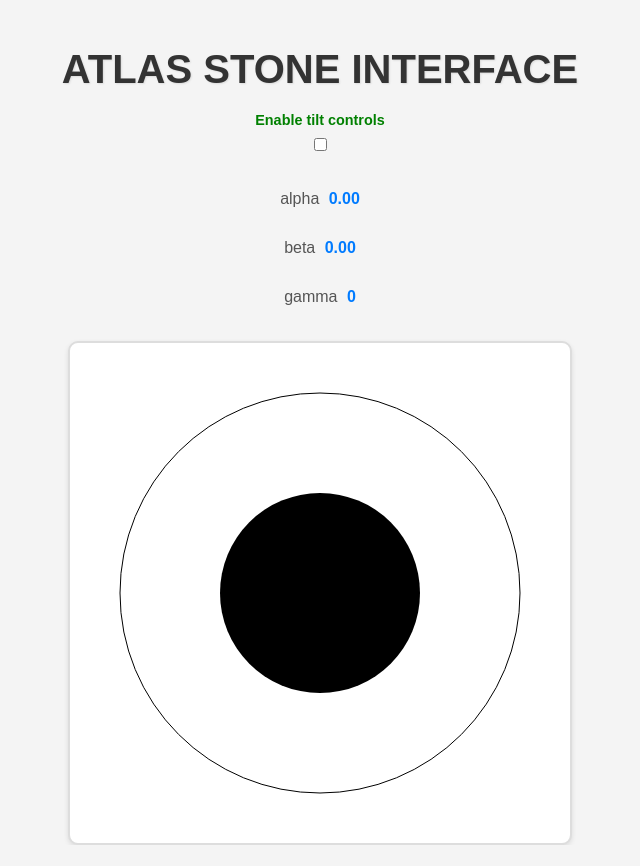
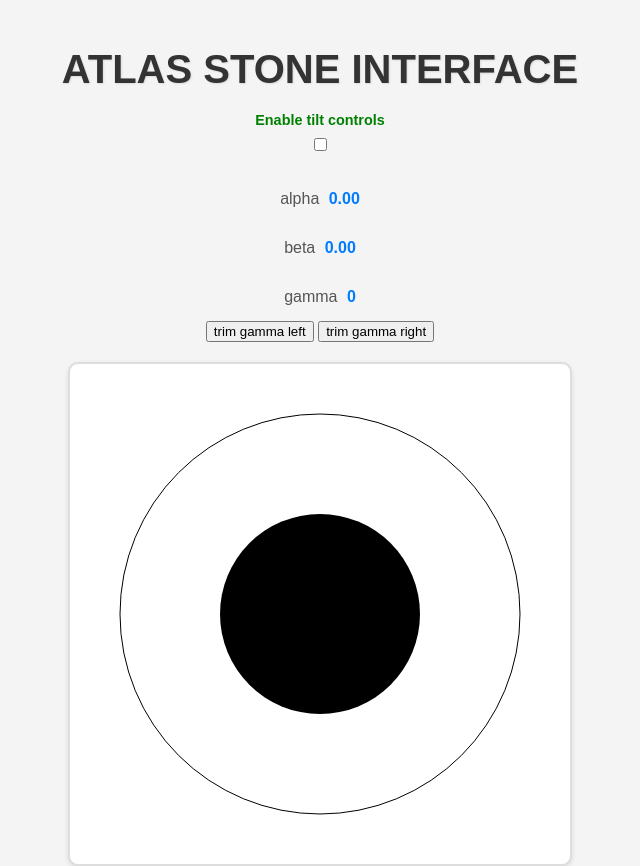
Before and after one commit to lbriers/MTO, a Flask app: page / in a window 1280 px wide. Shown: the whole page, without its empty margins (320-960 px from the left). Before the commit the page ends 845 px from the top, so only its background shows below. Run offline with Flask 3, Linux system fonts and the light colour scheme.

Commit message:
code cleanup en toevoegen gamma controls, correcte output

```diff
--- a/MTO_WEB/app.py
+++ b/MTO_WEB/app.py
@@ -64,14 +64,15 @@ class tkinter_gui:
             beta = gyrodata["beta"]
             gamma = gyrodata["gamma"]
 
-        gamma = gamma - (sign(gamma)*180)
-        gamma /= 45
+        #gamma /= 180 / (2 * math.pi)
         beta /= 45
+        alpha /= 45
         # draw the vector
         ## draw the gamma
         self.canvas.delete("all")
-        self.draw_dir(math.radians(alpha), gamma, "green")
-        self.draw_dir(math.radians(alpha)+(math.pi/2), beta, "red")
+        self.draw_dir(math.radians(gamma), alpha, "green")
+        self.draw_dir(math.radians(gamma)+(math.pi/2), beta, "red")
+        self.draw_dir(math.radians(gamma)+(math.pi/2), 1, "yellow")
 
         self.root.after(5, self.update_dir)
 
@@ -85,7 +86,10 @@ class tkinter_gui:
         self.canvas.create_line(x1, y1, x2, y2, fill=color)
 
 def sign(num):
-    return -1 if num < 0 else 1
+    if(num < 0):
+        return -1
+    else:
+        return 1
 
 def run_tkinter():
     # Create Tkinter window
--- a/MTO_WEB/static/script.js
+++ b/MTO_WEB/static/script.js
@@ -4,96 +4,21 @@ const alphaElement = document.getElementById("alpha");
 const betaElement = document.getElementById("beta");
 const gammaElement = document.getElementById("gamma");
 
-// Initialize variables for mouse interaction.
-let xco = 0;
-let yco = 0;
-let mousedown = false;
-
-maxDistance = 80;
-
-// Get the canvas element and its 2D rendering context.
-let canvas = document.getElementById("joystickCanvas");
-const ctx = canvas.getContext("2d");
+// get buttons
+const button_trim_left = document.getElementById("button_trim_left");
+const button_trim_right = document.getElementById("button_trim_right");
 
 // Get the sensor support label element.
 const sensorSupportLabel = document.getElementById("sensorSupportLabel");
 const enableGyroButton = document.getElementById("infoToggle");
 
-// Set canvas dimensions to make it square
-const size = 500; // Adjust the size as needed
-canvas.width = size;
-canvas.height = size;
 
-let outX, outY;
 
-// Function to draw the joystick handle on the canvas.
-const drawJoystick = (x, y) => {
-    let dx = x - canvas.width / 2;
-    let dy = y - canvas.height / 2;
-    let angle = Math.atan2(dy, dx);
-    let distance = Math.sqrt(dx ** 2 + dy ** 2);
-
-    if (distance > size*0.4) {
-        distance = size*0.4;
-    }
-
-    ctx.clearRect(0, 0, canvas.width, canvas.height);
-
-    // Draw outer circle
-    ctx.beginPath();
-    ctx.arc(canvas.width / 2, canvas.height / 2, size*0.4, 0, 2 * Math.PI);
-    ctx.stroke();
-
-    outX = canvas.width / 2 + distance * Math.cos(angle);
-    outY = canvas.height / 2 + distance * Math.sin(angle);
-    //TODO: map these values to alpha/beta/gamma
-	if(enableGyroButton.checked == false){
-		alpha = distance * Math.cos(angle)/size;
-		beta = distance*Math.sin(angle)/size;
-
-		//print values
-		alphaElement.textContent = alpha.toFixed(2); 				  // Display with 2 decimal places
-		betaElement.textContent = beta.toFixed(2); 				  // Display with 2 decimal places
-		gammaElement.textContent = 0.00; 				  // Display with 2 decimal places
-	}
-
-    // Draw joystick handle
-    ctx.beginPath();
-    ctx.arc(
-	outX, outY,
-        size*0.2,
-        0,
-        2 * Math.PI
-    );
-    ctx.fill();
-};
-
-// Event listener for mouse down event.
-document.addEventListener("mousedown", (event) => {
-    mousedown = true;
-});
-
-// Event listener for mouse up event.
-document.addEventListener("mouseup", (event) => {
-    mousedown = false;
-    drawJoystick(canvas.width / 2, canvas.height / 2); // Reset joystick position to center.
-});
-
-// Event listener for mouse move event.
-document.addEventListener("mousemove", (event) => {
-    if (mousedown) {
-        yco = event.clientY;
-        xco = event.clientX;
-        drawJoystick(xco - canvas.offsetLeft, yco - canvas.offsetTop);
-    }
-});
-
-// Initialize joystick position
-drawJoystick(canvas.width / 2, canvas.height / 2);// Function to send orientation data to the server.
-
+/***************************************
+	* BACKEND COMMUNICATION CODE
+***************************************/
 const sendDataToServer = (data) => {
 	fetch("/orientationdata", {
-		// Replace '/orientationdata' with your Flask endpoint
 		method: "POST",
 		headers: {
 			"Content-Type": "application/json",
@@ -111,6 +36,26 @@ const sendDataToServer = (data) => {
 		});
 };
 
+
+/***************************************
+	* SENSOR SUPPORTED LABEL
+***************************************/
+// Function to update the sensor support label.
+const updateSensorSupportLabel = (supported) => {
+	if (supported) {
+		sensorSupportLabel.textContent = "Enable tilt controls";
+		sensorSupportLabel.classList.add("supported");
+	} else {
+		sensorSupportLabel.textContent =
+			"Tilt controls NOT Supported!";
+		sensorSupportLabel.classList.add("not-supported");
+	}
+};
+
+
+/***************************************
+	* SENSOR CODE
+***************************************/
 // Function to convert quaternion to Euler angles (in degrees).
 const getEulerAngles = (q) => {
 	const toDegrees = (rad) => (rad * 180) / Math.PI;
@@ -130,9 +75,6 @@ const getEulerAngles = (q) => {
 	const cosy_cosp = 1 - 2 * (q[2] * q[2] + q[3] * q[3]);
 	const gamma = toDegrees(Math.atan2(siny_cosp, cosy_cosp));  // Roll (gamma)
 
-	alphaElement.textContent = alpha.toFixed(2); 				  // Display with 2 decimal places
-	betaElement.textContent = beta.toFixed(2); 				  // Display with 2 decimal places
-	gammaElement.textContent = gamma.toFixed(2); 				  // Display with 2 decimal places
 
 	return {
 		alpha: alpha,
@@ -159,6 +101,11 @@ const startSensor = (sensor) => {
 				const beta = euler.beta;  // Pitch (rotation around X axis)
 				const gamma = euler.gamma; // Roll (rotation around Y axis)
 			}
+
+			alphaElement.textContent = alpha.toFixed(2); 				  // Display with 2 decimal places
+			betaElement.textContent = beta.toFixed(2); 				  // Display with 2 decimal places
+			gammaElement.textContent = gamma.toFixed(2); 				  // Display with 2 decimal places
+
 			const orientationData = {
 				alpha: alpha,
 				beta: beta,
@@ -177,19 +124,7 @@ const startSensor = (sensor) => {
 	sensor.start();
 };
 
-// Function to update the sensor support label.
-const updateSensorSupportLabel = (supported) => {
-	if (supported) {
-		sensorSupportLabel.textContent = "Enable tilt controls";
-		sensorSupportLabel.classList.add("supported");
-	} else {
-		sensorSupportLabel.textContent =
-			"Absolute Orientation Sensor NOT Supported!";
-		sensorSupportLabel.classList.add("not-supported");
-	}
-};
-
-// Main logic to initialize the AbsoluteOrientationSensor.
+// INITIALIZE SENSOR
 if ("AbsoluteOrientationSensor" in window) {
 	let sensor = new AbsoluteOrientationSensor({
 		frequency: 60,  // Adjust frequency as needed (Hz)
@@ -221,3 +156,113 @@ if ("AbsoluteOrientationSensor" in window) {
 	updateSensorSupportLabel(false);
 	console.warn("AbsoluteOrientationSensor not supported");
 }
+
+
+/***************************************
+	* JOYSTICK CODE
+***************************************/
+// Initialize variables for mouse interaction.
+let xco = 0;
+let yco = 0;
+let mousedown = false;
+
+maxDistance = 80;
+
+// Get the canvas element and its 2D rendering context.
+let canvas = document.getElementById("joystickCanvas");
+const ctx = canvas.getContext("2d");
+
+// Set canvas dimensions in px
+const size = 500
+canvas.width = size;
+canvas.height = size;
+
+//initialize output variables for the joystick output
+let outX, outY;
+let trim_gamma = 0;
+
+// DRAW JOYSTICK AND CALCULATE ALPHA, BETA
+const drawJoystick = (x, y) => {
+	//Clear the canvas
+    	ctx.clearRect(0, 0, canvas.width, canvas.height);
+
+    	// Draw outer circle
+    	ctx.beginPath();
+    	ctx.arc(canvas.width / 2, canvas.height / 2, size*0.4, 0, 2 * Math.PI);
+    	ctx.stroke();
+
+    	let dx = x - canvas.width / 2;
+    	let dy = y - canvas.height / 2;
+    	let angle = Math.atan2(dy, dx);
+    	let distance = Math.sqrt(dx ** 2 + dy ** 2);
+
+    	if (distance > size*0.4) {
+        	distance = size*0.4;
+    	}
+
+    	outX = canvas.width / 2 + distance * Math.cos(angle);
+    	outY = canvas.height / 2 + distance * Math.sin(angle);
+
+    	// Draw joystick handle
+    	ctx.beginPath();
+    	ctx.arc(
+		outX, outY,
+        	size*0.2,
+        	0,
+        	2 * Math.PI
+	);
+    	ctx.fill();
+
+	//Convert joystick position
+	if(enableGyroButton.checked == false){
+		alpha = (distance * Math.cos(angle)/size)*112.5;
+		beta = -(distance*Math.sin(angle)/size)*112.5;
+
+		//display values
+		alphaElement.textContent = alpha.toFixed(2); 		// Display with 2 decimal places
+		betaElement.textContent = beta.toFixed(2); 		// Display with 2 decimal places
+		gammaElement.textContent = trim_gamma; 		  	// Display with 2 decimal places
+		const orientationData = {
+			alpha: alpha,
+			beta: beta,
+			gamma: trim_gamma,
+		};
+		sendDataToServer(orientationData);
+	}
+};
+
+// Initialize joystick position
+drawJoystick(canvas.width / 2, canvas.height / 2);// Function to send orientation data to the server.
+
+
+/***************************************
+	* INPUT LISTENERS
+***************************************/
+
+// Event listener for mouse down event.
+document.addEventListener("mousedown", (event) => {
+    mousedown = true;
+});
+
+// Event listener for mouse up event.
+document.addEventListener("mouseup", (event) => {
+    mousedown = false;
+    drawJoystick(canvas.width / 2, canvas.height / 2); // Reset joystick position to center.
+});
+
+// Event listener for mouse move event.
+document.addEventListener("mousemove", (event) => {
+    if (mousedown) {
+        yco = event.clientY;
+        xco = event.clientX;
+        drawJoystick(xco - canvas.offsetLeft, yco - canvas.offsetTop);
+    }
+});
+
+
+button_trim_left.addEventListener("mousedown", () => {
+	trim_gamma -= 10;
+});
+button_trim_right.addEventListener("mousedown", () => {
+	trim_gamma += 10;
+});
--- a/MTO_WEB/templates/index.html
+++ b/MTO_WEB/templates/index.html
@@ -16,6 +16,10 @@
   	<p>alpha <span id="alpha"></span></p>
   	<p>beta <span id="beta"></span></p>
   	<p>gamma <span id="gamma"></span></p>
+	<span>
+		<button id="button_trim_left">trim gamma left</button>
+		<button id="button_trim_right">trim gamma right</button>
+	</span>
   	<canvas id="joystickCanvas"></canvas>
   	<script src="{{ url_for('static', filename='script.js') }}"></script>
   	</body>
```
